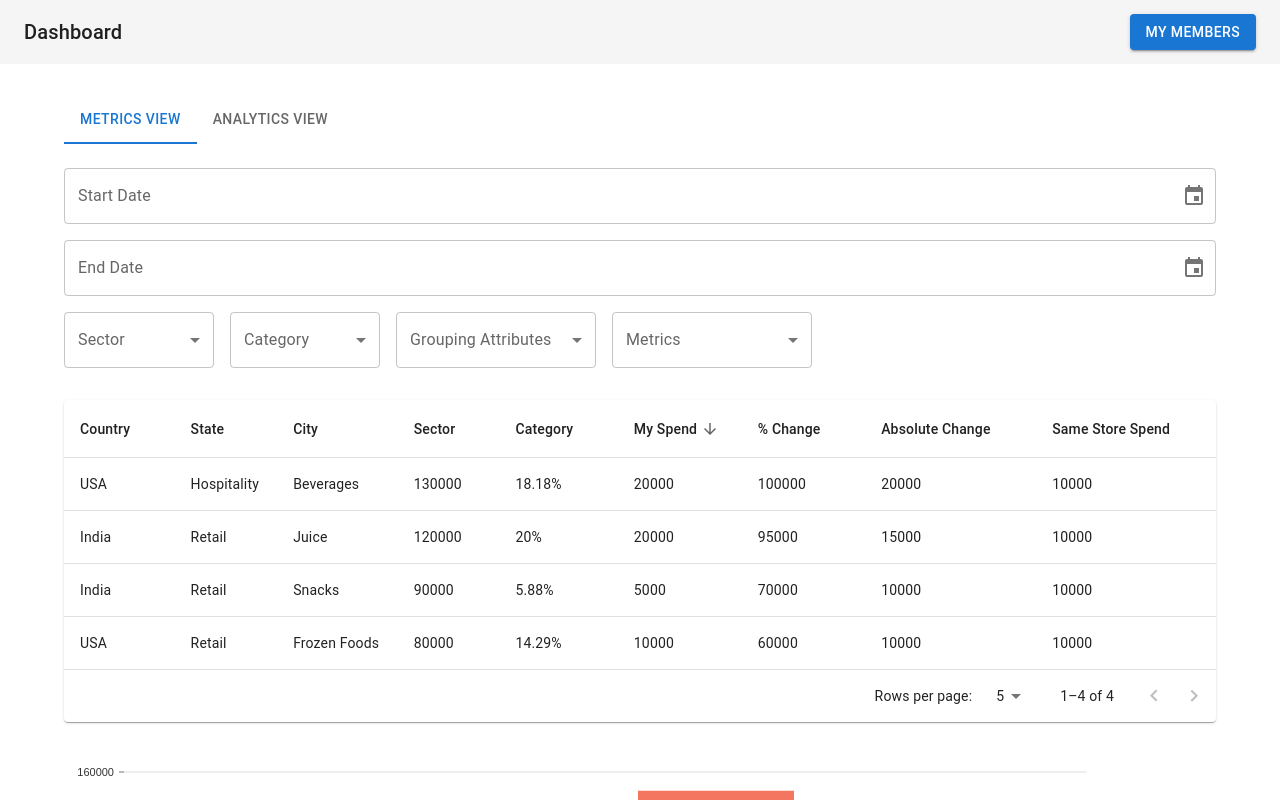
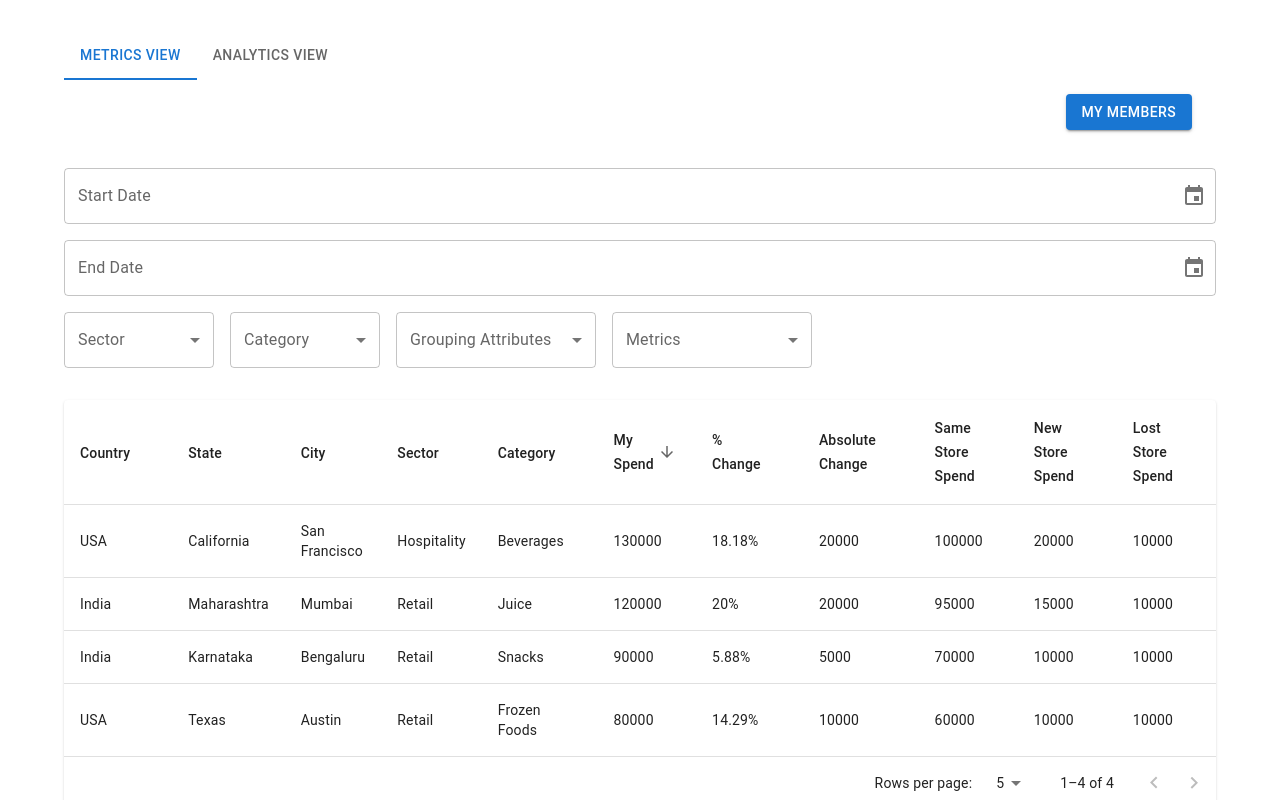
Before and after one commit to Muskan2001/React-Dashboard-analytics, a React (Create React App) app: page / in a window 1280 px wide. Shown: the top 800 px of the page. Built offline with nearby package versions, Linux system fonts and the light colour scheme.

Commit message:
Updated Top Bar and Table data ui, sorting

```diff
--- a/src/components/DataTable.tsx
+++ b/src/components/DataTable.tsx
@@ -56,7 +56,7 @@ const DataTable = ({ data }: DataTableProps) => {
         <Table>
           <TableHead>
             <TableRow>
-              {['country','state','city','sector', 'category', 'spend', 'percentChange', 'absoluteChange','samestorespend'].map((key) => (
+              {['country','state','city','sector', 'category', 'spend', 'percentChange', 'absoluteChange','samestorespend','newstorespend','loststorespend'].map((key) => (
                 <TableCell key={key}>
                   <TableSortLabel
                     active={orderBy === key}
@@ -72,8 +72,8 @@ const DataTable = ({ data }: DataTableProps) => {
                     {key === 'percentChange' && '% Change'}
                     {key === 'absoluteChange' && 'Absolute Change'}
                     {key === 'samestorespend' && 'Same Store Spend'}
-                    {/* {key === 'newstorespend' && 'New Store Spend'}
-                    {key === 'loststorespend' && 'Lost Store Spend'} */}
+                    {key === 'newstorespend' && 'New Store Spend'}
+                    {key === 'loststorespend' && 'Lost Store Spend'}
 
 
 
@@ -86,6 +86,10 @@ const DataTable = ({ data }: DataTableProps) => {
             {sortedData.slice(page * rowsPerPage, page * rowsPerPage + rowsPerPage).map((row, idx) => (
               <TableRow key={idx}>
                  <TableCell>{row.country}</TableCell>
+                 <TableCell>{row.state}</TableCell>
+                 <TableCell>{row.city}</TableCell>
+
+
                 <TableCell>{row.sector}</TableCell>
                 <TableCell>{row.category}</TableCell>
                 <TableCell>{row.spend}</TableCell>
--- a/src/components/FilterPanel.tsx
+++ b/src/components/FilterPanel.tsx
@@ -16,6 +16,9 @@ import { useState } from 'react';
 const sectors = ['Retail', 'Food', 'Industrial'];
 const categories = ['Juice', 'Snacks', 'Frozen Foods', 'Beverages'];
 const attributes = ['Country', 'State', 'City', 'Sector', 'Category'];
+const country = ['India', 'USA', 'Canada', 'Russia', 'Auntralia'];
+const state = ['Maharashtra', 'Madhya Pradesh', 'Canada', 'Russia', 'Auntralia'];
+
 const metrics = ['My Spend', 'Same Store Spend', 'New Store Spend', 'Lost Store Spend'];
 
 interface FilterPanelProps {
--- a/src/components/TopBar.tsx
+++ b/src/components/TopBar.tsx
@@ -25,16 +25,16 @@ const TopBar = ({ onUserSelect }: TopBarProps) => {
 
   return (
     <>
-      <AppBar position="static" color="default" elevation={0}>
+      {/* <AppBar position="static" color="default" elevation={0}> */}
         <Toolbar>
           <Typography variant="h6" sx={{ flexGrow: 1 }}>
-            Dashboard
+            {/* Dashboard */}
           </Typography>
-          <Button variant="contained" color="primary" onClick={() => setOpen(true)}>
+          <Button variant="contained" color="primary"  onClick={() => setOpen(true)}>
             My Members
           </Button>
         </Toolbar>
-      </AppBar>
+      {/* </AppBar> */}
 
       <Dialog open={open} onClose={() => setOpen(false)}>
         <DialogTitle>
--- a/src/pages/DashboardPage.tsx
+++ b/src/pages/DashboardPage.tsx
@@ -206,7 +206,7 @@ function DashboardPage() {
 
   return (
     <>
-      <TopBar onUserSelect={handleUserSelect} />
+
       <Container maxWidth="lg" sx={{ paddingY: 4 }}>
         <Tabs value={tab} onChange={handleTabChange}>
           <Tab label="Metrics View" />
@@ -214,6 +214,7 @@ function DashboardPage() {
         </Tabs>
         {tab === 0 && (
           <>
+           <TopBar onUserSelect={handleUserSelect} />
             <FilterPanel onFilterChange={handleFilterChange} />
             <DataTable data={tableData} />
             <BarChart
```
